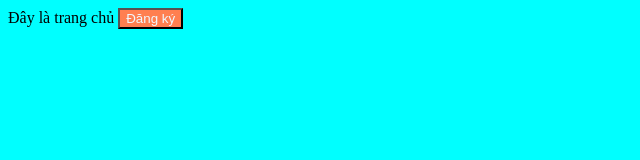
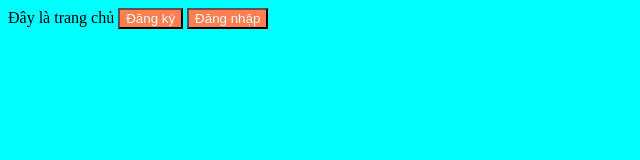
Before and after one commit to hangnt25485/VD, a plain HTML site: page index.html in a window 1280 px wide. Shown: the whole page, without its empty margins (0-640 px from the left). Drawn offline with Linux system fonts and the light colour scheme.

Commit message:
Update index.html

```diff
--- a/index.html
+++ b/index.html
@@ -10,6 +10,7 @@
 <body>
     Đây là trang chủ
     <button>Đăng ký</button>
+     <button>Đăng nhập</button>
 </body>
 </html>
 
```
